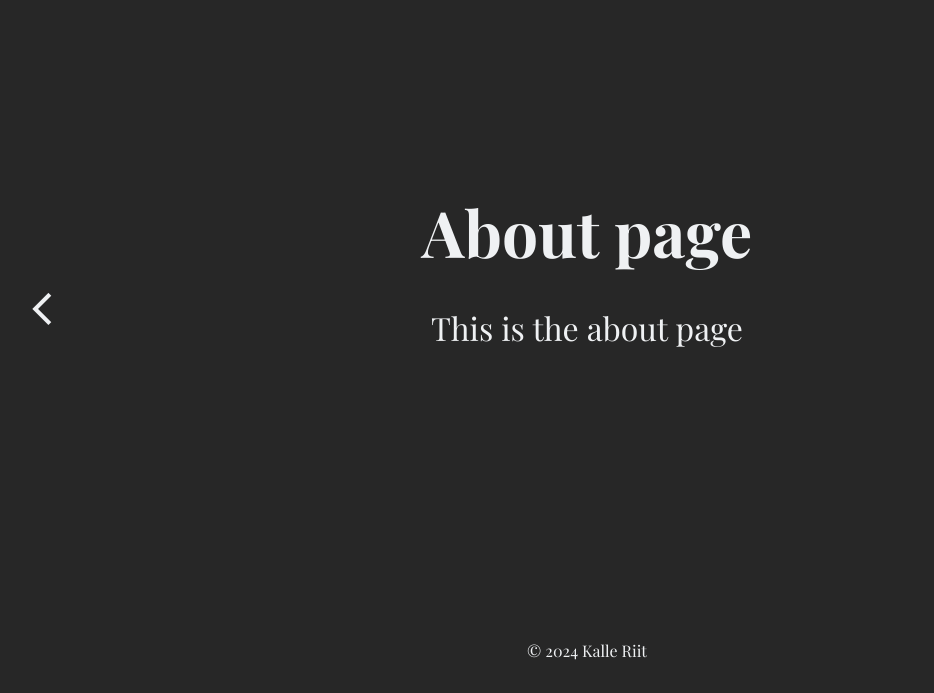
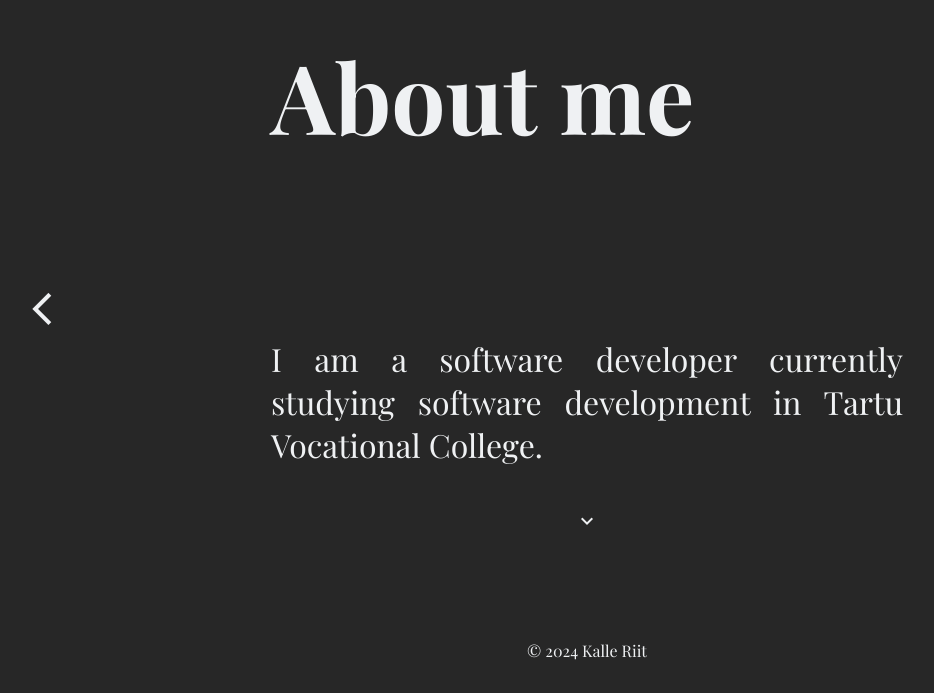
Before and after one commit to gitTanzj/portfolio, a SvelteKit app: page /about in a window 1280 px wide. Shown: the part 123-816 px from the top of the page, without its empty margins (53-987 px from the left). Built offline with nearby package versions, Linux system fonts and the light colour scheme; a web font is replaced by a local one.

Commit message:
Working on about page

```diff
--- a/src/routes/+layout.svelte
+++ b/src/routes/+layout.svelte
@@ -42,9 +42,10 @@
         position: absolute;
         top: 50%;
         left: 5%;
+        z-index: 101;
     }
     .navigate-back:hover{
-        animation: arrow-bounce 0.4s infinite alternate;
+        animation: arrowBounce 0.4s infinite alternate;
     }
     .navigate-back a{
         color: var(--antiflash-white);
@@ -63,7 +64,7 @@
         }
     }
 
-    @keyframes arrow-bounce {
+    @keyframes arrowBounce {
         from {
             transform: translateX(0);
         }
--- a/src/routes/about/+page.svelte
+++ b/src/routes/about/+page.svelte
@@ -1,9 +1,41 @@
-<div class="header">
-    <h1>About page</h1>
-    <p>This is the about page</p>
+<script lang="ts">
+    let textContainer
+
+</script>
+
+<div class="about-container">
+    <div class="header">
+        <h1>About me</h1>
+    </div>
+    <div class="about-text" id="aboutText" bind:this={textContainer}>
+        <p>
+            I am a software developer currently studying software development in Tartu Vocational College.
+        </p>
+    </div>
+        <div class="scroll-down">
+            <span class="material-symbols-outlined">
+                chevron_left
+            </span>
+        </div>
 </div>
 
 <style>
+    .about-container{
+        display:flex;
+        align-items: center;
+        flex-direction: column;
+        width: 100%;
+        height: 100%;
+    }
+    .about-text{
+        align-self: center;
+        text-align: justify;
+        width: 50%;
+
+    }
+    .about-text p{
+
+    }
     .header{
         display: flex;
         flex-direction: column;
@@ -15,14 +47,17 @@
         text-wrap: nowrap;
     }
     .header h1{
+        align-self: flex-start;
         text-align: center;
+        font-size: 3em;
         margin: 0;
         transition: 0.5s;
     }
-    .header p{
-        text-align: center;
-        margin: 10;
-        transition: 0.5s;
+    .scroll-down{
+        bottom: 0;
+    }
+    .scroll-down span{
+        rotate: 270deg;
     }
     @media (max-width: 768px){
         .header{
@@ -30,10 +65,7 @@
             height: 10%;
         }
         .header h1{
-            font-size: 3rem;
-        }
-        .header p{
-            font-size: 1.5rem;
+            font-size: 2em;
         }
     }
 </style>
```
